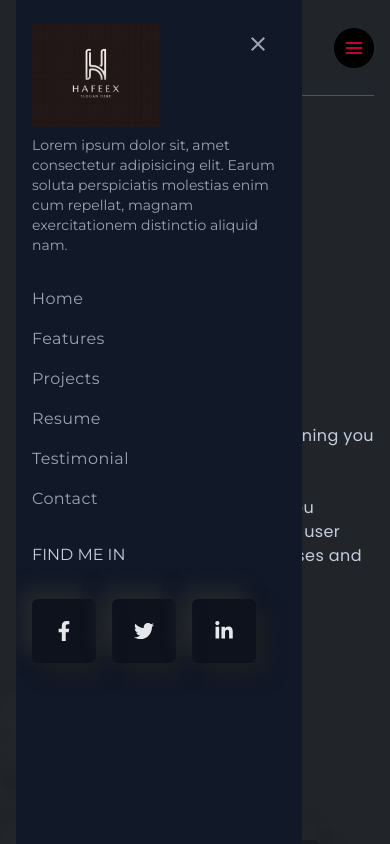
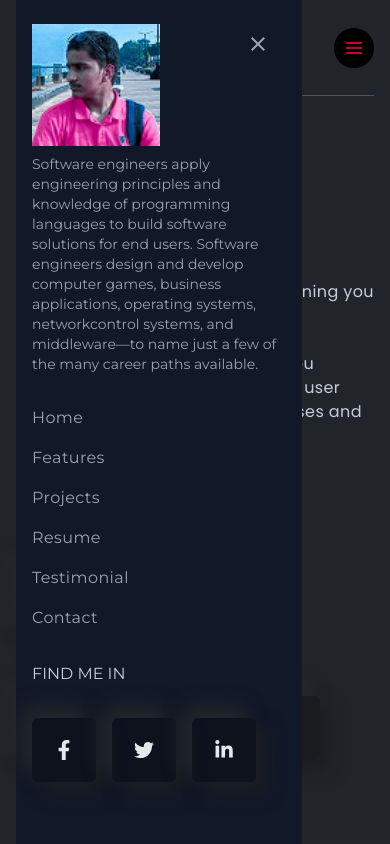
Before and after one commit to Hafeed10/Software-Engineer-Portfolio, a React (Create React App) app: page / in a window 390 px wide. Both pictures are taken after a click on the element 354 px from the left and 47 px from the top of the page. Shown: the top 844 px of the page. Built offline with nearby package versions, Linux system fonts and the light colour scheme.

Commit message:
img responsive commit

```diff
--- a/src/assets/index.js
+++ b/src/assets/index.js
@@ -1,4 +1,4 @@
-import logo from "../assets/images/projects/logo11.jpg";
+import logo from "../assets/images/logo (1).png";
 import bannerImg from "./images/remove.png";
 import projectOne from "./images/projects/net.jpg";
 import projectTwo from "./images/projects/maxresdefault.jpg";
--- a/src/components/banner/LeftBanner.js
+++ b/src/components/banner/LeftBanner.js
@@ -14,11 +14,11 @@ const LeftBanner = () => {
     <div className="w-full lgl:w-1/2 flex flex-col gap-20">
       <div className="flex flex-col gap-5">
         <h4 className=" text-lg font-normal">WELCOME TO MY WORLD</h4>
-        <h1 className="text-6xl font-bold text-white">
+        <h1 className="text-6xl lg:text-6xl md:text-3xl sm:text-3xl  font-bold text-white">
           Hi, I'm <span className="text-designColor capitalize">M Hafeed</span>
         </h1>
-        <h2 className="text-4xl font-bold text-white">
-          a <span>{text}</span>
+        <h2 className="lg:text-4xl text-4xl  font-bold text-white md:text-3xl sm:text-sm">
+          a <span className=''>{text}</span>
           <Cursor
             cursorBlinking="false"
             cursorStyle="|"
--- a/src/components/banner/RightBanner.js
+++ b/src/components/banner/RightBanner.js
@@ -5,7 +5,7 @@ const RightBanner = () => {
   return (
     <div className="w-full lgl:w-1/2 flex justify-center items-center relative">
       <img
-        className="w-[400px] h-[300px] lgl:w-[570px] lgl:h-[680px] z-10"
+        className="md:w-[400px] md:h-[300px] lg:w-[570px] lg:h-[680px] z-10"
         src={bannerImg}
         alt="bannerImg"
       />
--- a/src/components/navbar/Navbar.js
+++ b/src/components/navbar/Navbar.js
@@ -11,8 +11,8 @@ const Navbar = () => {
   return (
     <div className="w-full h-24 sticky top-0 z-50 bg-bodyColor mx-auto flex justify-between items-center font-titleFont border-b-[1px] border-b-gray-600">
       <div>
-        {/* <img className='rounded-full p-4 w-40' src={logo} alt="logo" /> */}
-        <h1 className='font-bold text-3xl'>HAFEED</h1>
+        {/* <img className='w-full rounded-full p-4 ' src={logo} alt="logo" /> */}
+        <h1 className='font-titleFont text-3xl'>HAFEED</h1>
       </div>
       <div>
         <ul className="hidden mdl:inline-flex items-center gap-6 lg:gap-10">
@@ -46,9 +46,10 @@ const Navbar = () => {
               <div>
                 <img className="w-32" src={logo} alt="logo" />
                 <p className="text-sm text-gray-400 mt-2">
-                  Lorem ipsum dolor sit, amet consectetur adipisicing elit.
-                  Earum soluta perspiciatis molestias enim cum repellat, magnam
-                  exercitationem distinctio aliquid nam.
+                Software engineers apply engineering principles and knowledge of programming
+                languages to build software solutions for end users. Software engineers design
+                 and develop computer games, business applications, operating systems, networkcontrol
+                  systems, and middleware—to name just a few of the many career paths available.
                 </p>
               </div>
               <ul className="flex flex-col gap-4">
@@ -76,15 +77,30 @@ const Navbar = () => {
                   Find me in
                 </h2>
                 <div className="flex gap-4">
-                  <span className="bannerIcon">
-                    <FaFacebookF />
-                  </span>
-                  <span className="bannerIcon">
-                    <FaTwitter />
-                  </span>
-                  <span className="bannerIcon">
-                    <FaLinkedinIn />
-                  </span>
+                <a
+        href="https://www.facebook.com"
+        target="_blank"
+        rel="noopener noreferrer"
+        className="bannerIcon"
+      >
+        <FaFacebookF />
+      </a>
+      <a
+        href="https://www.twitter.com"
+        target="_blank"
+        rel="noopener noreferrer"
+        className="bannerIcon"
+      >
+        <FaTwitter />
+      </a>
+      <a
+        href="https://www.linkedin.com"
+        target="_blank"
+        rel="noopener noreferrer"
+        className="bannerIcon"
+      >
+        <FaLinkedinIn />
+      </a>
                 </div>
               </div>
               <span
```
